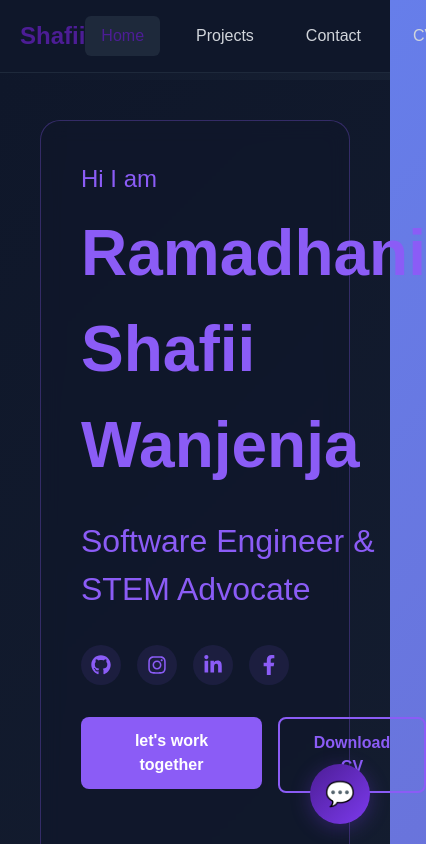
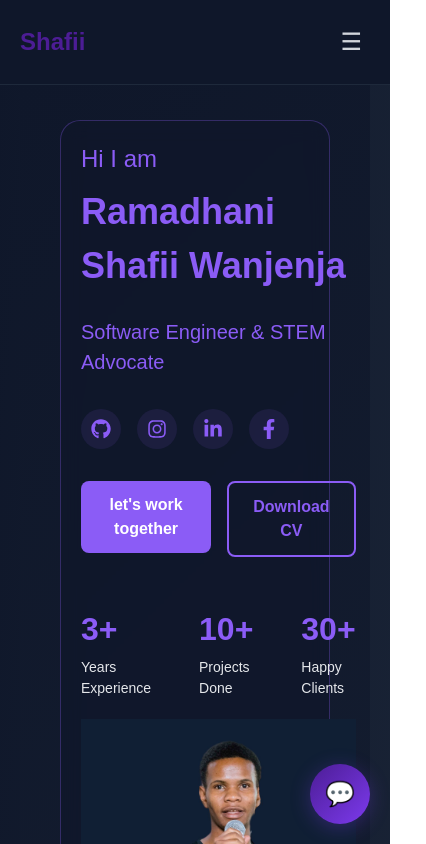
Before and after one commit to ramadhaniwanjenja/Shafii-portfolio, a React (Vite) app in the folder frontend/: page / in a window 390 px wide. Shown: the top 844 px of the page, 426 px wide, since content can reach past the window. Built offline with nearby package versions, Linux system fonts and the light colour scheme.

Commit message:
Fix mobile responsiveness - add hamburger menu and responsive layout

```diff
--- a/frontend/src/index.css
+++ b/frontend/src/index.css
@@ -6,6 +6,30 @@
   margin: 0;
   padding: 0;
   box-sizing: border-box;
+}
+
+/* Mobile responsiveness */
+@media (max-width: 768px) {
+  body {
+    overflow-x: hidden;
+  }
+
+  .chat-container {
+    max-width: 100% !important;
+    margin: 0 10px !important;
+  }
+
+  .chat-messages {
+    height: 300px !important;
+  }
+
+  .chat-input {
+    padding: 15px !important;
+  }
+
+  .chat-input textarea {
+    font-size: 16px !important; /* Prevents zoom on iOS */
+  }
 }
 
 body {
--- a/frontend/src/layouts/MainLayout.tsx
+++ b/frontend/src/layouts/MainLayout.tsx
@@ -8,6 +8,8 @@ interface MainLayoutProps {
 
 const MainLayout: React.FC<MainLayoutProps> = ({ children }) => {
   const [isChatOpen, setIsChatOpen] = useState(false);
+  const [isMobileMenuOpen, setIsMobileMenuOpen] = useState(false);
+
   const headerStyle = {
     backgroundColor: "#0F172A",
     borderBottom: "1px solid #1E293B",
@@ -54,6 +56,8 @@ const MainLayout: React.FC<MainLayoutProps> = ({ children }) => {
     backgroundImage: "linear-gradient(to bottom right, #0F172A, #1E293B)",
     paddingTop: "80px",
     paddingBottom: "40px",
+    paddingLeft: "20px",
+    paddingRight: "20px",
   };
 
   const navLinks = [
@@ -77,7 +81,12 @@ const MainLayout: React.FC<MainLayoutProps> = ({ children }) => {
             Shafii
           </Link>
 
-          <div style={{ display: "flex", gap: "20px", alignItems: "center" }}>
+          {/* Desktop Navigation */}
+          <div style={{
+            display: window.innerWidth > 768 ? "flex" : "none",
+            gap: "20px",
+            alignItems: "center"
+          }}>
             {navLinks.map((link) => (
               <Link
                 key={link.path}
@@ -92,7 +101,54 @@ const MainLayout: React.FC<MainLayoutProps> = ({ children }) => {
               </Link>
             ))}
           </div>
+
+          {/* Mobile Menu Button */}
+          <button
+            onClick={() => setIsMobileMenuOpen(!isMobileMenuOpen)}
+            style={{
+              display: window.innerWidth <= 768 ? "block" : "none",
+              background: "none",
+              border: "none",
+              color: "#D1D5DB",
+              fontSize: "24px",
+              cursor: "pointer",
+              padding: "8px",
+            }}
+          >
+            ☰
+          </button>
         </nav>
+
+        {/* Mobile Navigation Menu */}
+        {isMobileMenuOpen && (
+          <div style={{
+            position: "absolute",
+            top: "100%",
+            left: 0,
+            right: 0,
+            backgroundColor: "#0F172A",
+            borderBottom: "1px solid #1E293B",
+            padding: "20px",
+            display: "flex",
+            flexDirection: "column",
+            gap: "15px",
+          }}>
+            {navLinks.map((link) => (
+              <Link
+                key={link.path}
+                to={link.path}
+                onClick={() => setIsMobileMenuOpen(false)}
+                style={{
+                  ...(window.location.pathname === link.path ? activeLinkStyle : linkStyle),
+                  fontSize: "18px",
+                  padding: "12px 16px",
+                }}
+              >
+                {link.label}
+              </Link>
+            ))}
+          </div>
+        )}
       </header>
 
       <main style={mainStyle}>{children}</main>
--- a/frontend/src/pages/HomePage.tsx
+++ b/frontend/src/pages/HomePage.tsx
@@ -117,7 +117,7 @@ const HomePage: React.FC = () => {
             margin: "0 auto 60px auto",
             border: "1px solid rgba(139, 92, 246, 0.3)",
             borderRadius: "20px",
-            padding: "40px",
+            padding: window.innerWidth > 768 ? "40px" : "20px",
             position: "relative",
             background: "rgba(15, 23, 42, 0.6)",
             backdropFilter: "blur(10px)",
@@ -130,8 +130,8 @@ const HomePage: React.FC = () => {
               maxWidth: "1200px",
               margin: "0 auto",
               display: "grid",
-              gridTemplateColumns: "1fr 1fr",
-              gap: "40px",
+              gridTemplateColumns: window.innerWidth > 768 ? "1fr 1fr" : "1fr",
+              gap: window.innerWidth > 768 ? "40px" : "20px",
               alignItems: "center",
             }}
           >
@@ -150,7 +150,7 @@ const HomePage: React.FC = () => {
               <motion.h1
                 variants={itemVariants}
                 style={{
-                  fontSize: "64px",
+                  fontSize: window.innerWidth > 768 ? "64px" : "36px",
                   fontWeight: "bold",
                   marginBottom: "24px",
                   color: "#8B5CF6",
@@ -161,7 +161,7 @@ const HomePage: React.FC = () => {
               <motion.h2
                 variants={itemVariants}
                 style={{
-                  fontSize: "32px",
+                  fontSize: window.innerWidth > 768 ? "32px" : "20px",
                   color: "#8B5CF6",
                   marginBottom: "32px",
                 }}
```
